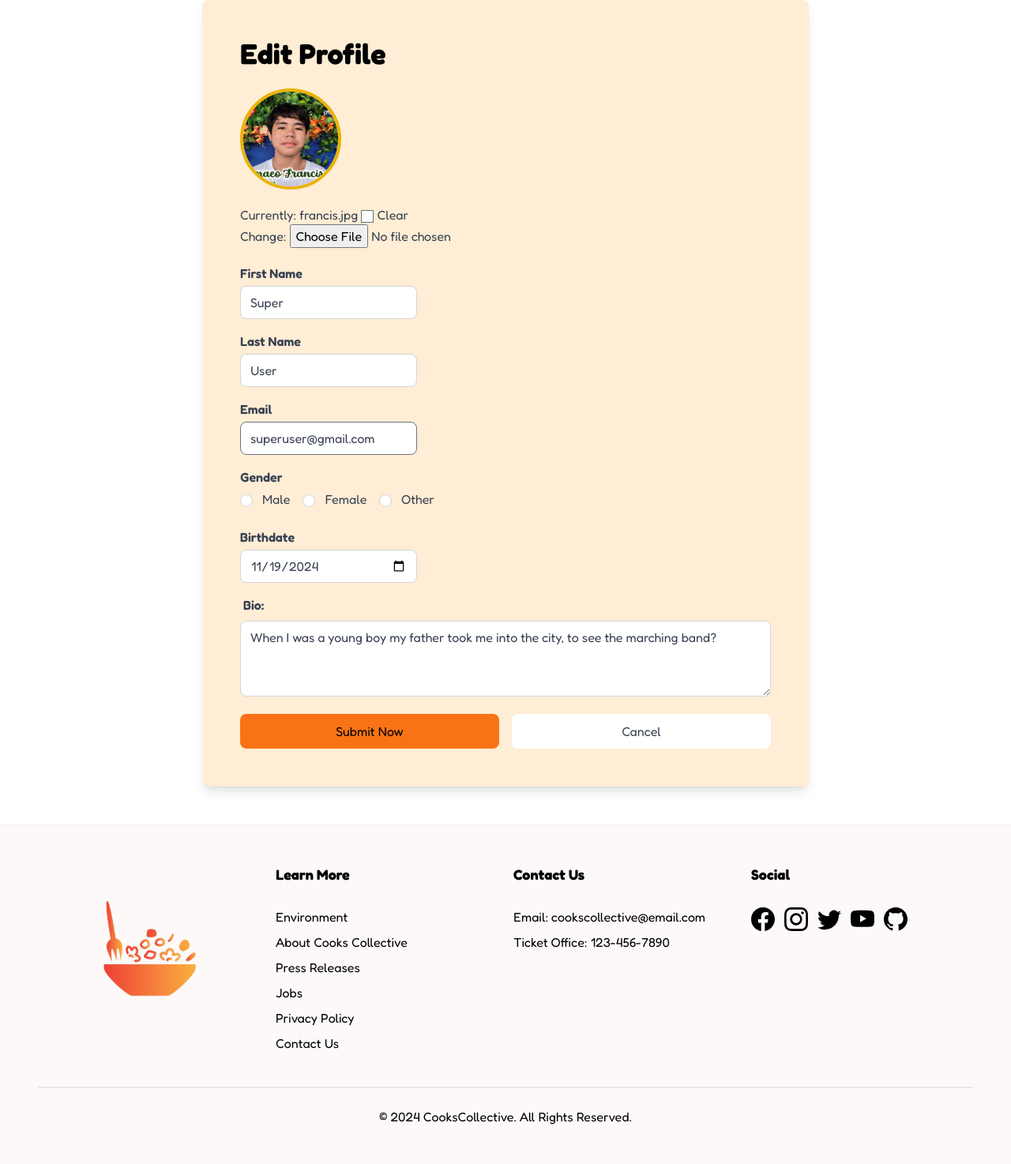
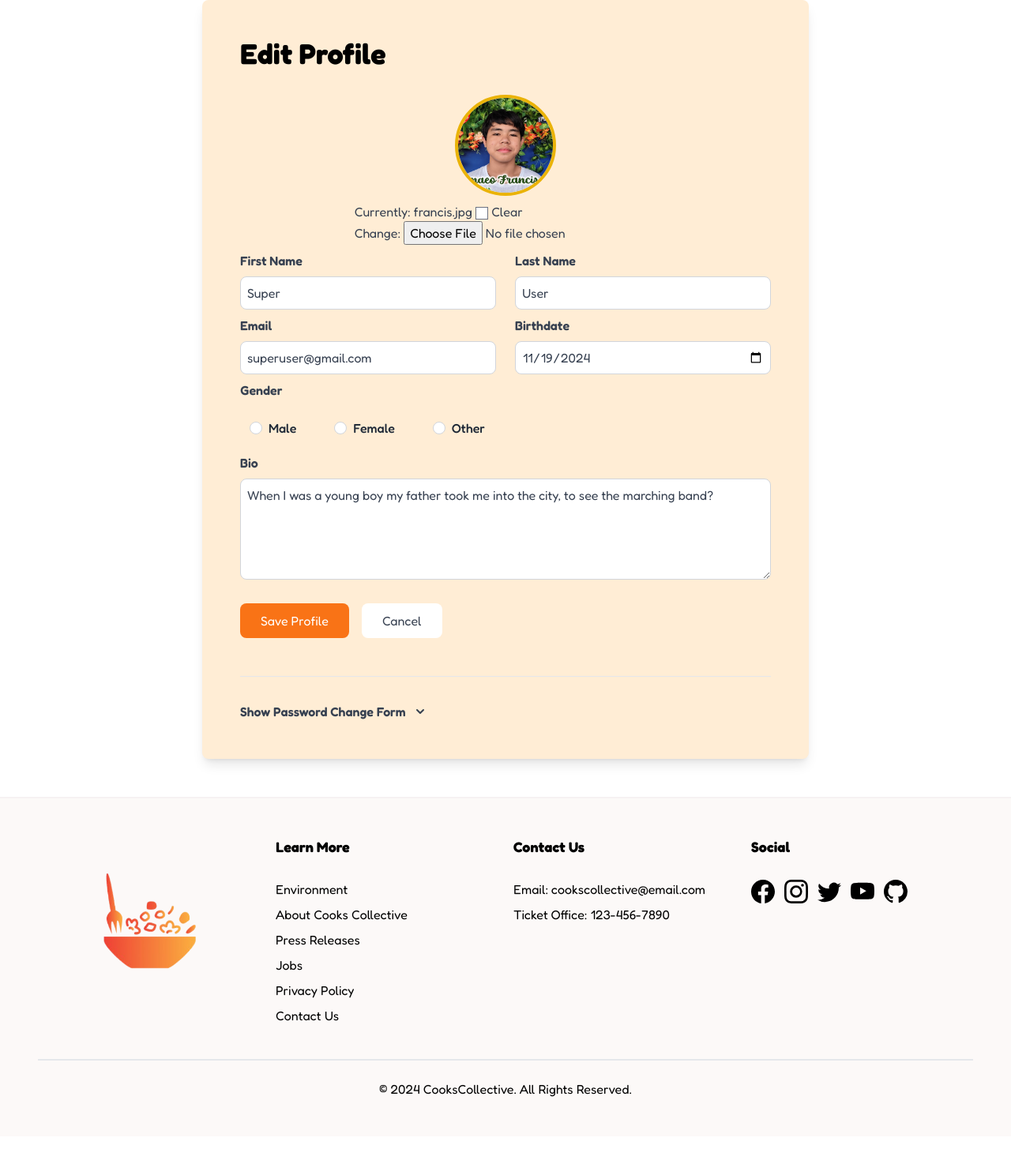
Before and after one commit to valceven/collective-cooks, a Django app: page /auth/profile/5/edit in a window 1280 px wide. Shown: the part 192-1666 px from the top of the page at 79% size. After the commit the page ends 1581 px from the top, so only its background shows below. Run offline with Django 5.2, Linux system fonts and the light colour scheme; a user stored in the database is signed in; data comes from the database, SQL or seed files in the repository; both versions use the stored data as it was after the commit; some libraries are stand-ins or nearby versions.

Commit message:
fixed modal close, added reset password, fixed light bugs

```diff
--- a/CollectiveCooks/CollectiveCooks/settings.py
+++ b/CollectiveCooks/CollectiveCooks/settings.py
@@ -151,8 +151,9 @@ MEDIA_ROOT = os.path.join(BASE_DIR, 'media')
 
 DEFAULT_AUTO_FIELD = 'django.db.models.BigAutoField'
 
+EMAIL_BACKEND = "django.core.mail.backends.smpt.EmailBackend"
 EMAIL_USE_TLS = True
 EMAIL_HOST = 'smtp.gmail.com'
 EMAIL_HOST_USER = 'valmykelcevenbolante@gmail.com'
 EMAIL_HOST_PASSWORD = 'ceven8132'
-EMAIL_PORT = 587
+EMAIL_POST = 587
--- a/CollectiveCooks/Foods/static/css/dist/styles.css
+++ b/CollectiveCooks/Foods/static/css/dist/styles.css
@@ -1046,6 +1042,10 @@ select {
   height: 100vh;
 }
 
+.h-5 {
+  height: 1.25rem;
+}
+
 .max-h-60 {
   max-height: 15rem;
 }
@@ -1120,6 +1120,10 @@ select {
 
 .w-full {
   width: 100%;
+}
+
+.w-5 {
+  width: 1.25rem;
 }
 
 .min-w-24 {
@@ -1147,10 +1151,19 @@ select {
   transform: translate(var(--tw-translate-x), var(--tw-translate-y)) rotate(var(--tw-rotate)) skewX(var(--tw-skew-x)) skewY(var(--tw-skew-y)) scaleX(var(--tw-scale-x)) scaleY(var(--tw-scale-y));
 }
 
+.rotate-180 {
+  --tw-rotate: 180deg;
+  transform: translate(var(--tw-translate-x), var(--tw-translate-y)) rotate(var(--tw-rotate)) skewX(var(--tw-skew-x)) skewY(var(--tw-skew-y)) scaleX(var(--tw-scale-x)) scaleY(var(--tw-scale-y));
+}
+
 .transform {
   transform: translate(var(--tw-translate-x), var(--tw-translate-y)) rotate(var(--tw-rotate)) skewX(var(--tw-skew-x)) skewY(var(--tw-skew-y)) scaleX(var(--tw-scale-x)) scaleY(var(--tw-scale-y));
 }
 
+.cursor-pointer {
+  cursor: pointer;
+}
+
 .list-none {
   list-style-type: none;
 }
@@ -1193,6 +1206,10 @@ select {
 
 .gap-5 {
   gap: 1.25rem;
+}
+
+.gap-6 {
+  gap: 1.5rem;
 }
 
 .space-x-2 > :not([hidden]) ~ :not([hidden]) {
@@ -1237,6 +1254,18 @@ select {
   margin-bottom: calc(1.75rem * var(--tw-space-y-reverse));
 }
 
+.space-y-6 > :not([hidden]) ~ :not([hidden]) {
+  --tw-space-y-reverse: 0;
+  margin-top: calc(1.5rem * calc(1 - var(--tw-space-y-reverse)));
+  margin-bottom: calc(1.5rem * var(--tw-space-y-reverse));
+}
+
+.space-x-6 > :not([hidden]) ~ :not([hidden]) {
+  --tw-space-x-reverse: 0;
+  margin-right: calc(1.5rem * var(--tw-space-x-reverse));
+  margin-left: calc(1.5rem * calc(1 - var(--tw-space-x-reverse)));
+}
+
 .divide-y > :not([hidden]) ~ :not([hidden]) {
   --tw-divide-y-reverse: 0;
   border-top-width: calc(1px * calc(1 - var(--tw-divide-y-reverse)));
@@ -1315,6 +1344,10 @@ select {
   border-top-width: 4px;
 }
 
+.border-t {
+  border-top-width: 1px;
+}
+
 .border-dashed {
   border-style: dashed;
 }
@@ -1498,6 +1541,10 @@ select {
   padding: 2rem;
 }
 
+.p-3 {
+  padding: 0.75rem;
+}
+
 .px-2 {
   padding-left: 0.5rem;
   padding-right: 0.5rem;
@@ -1570,6 +1617,14 @@ select {
   padding-top: 1.5rem;
 }
 
+.pt-4 {
+  padding-top: 1rem;
+}
+
+.pt-8 {
+  padding-top: 2rem;
+}
+
 .text-left {
   text-align: left;
 }
@@ -1712,6 +1767,11 @@ select {
 .text-white {
   --tw-text-opacity: 1;
   color: rgb(255 255 255 / var(--tw-text-opacity));
+}
+
+.text-gray-800 {
+  --tw-text-opacity: 1;
+  color: rgb(31 41 55 / var(--tw-text-opacity));
 }
 
 .underline {
@@ -1771,6 +1831,12 @@ select {
   transition-duration: 150ms;
 }
 
+.transition-colors {
+  transition-property: color, background-color, border-color, text-decoration-color, fill, stroke;
+  transition-timing-function: cubic-bezier(0.4, 0, 0.2, 1);
+  transition-duration: 150ms;
+}
+
 .duration-300 {
   transition-duration: 300ms;
 }
@@ -2185,6 +2286,10 @@ select {
 
   .lg\:grid-cols-4 {
     grid-template-columns: repeat(4, minmax(0, 1fr));
+  }
+
+  .lg\:grid-cols-2 {
+    grid-template-columns: repeat(2, minmax(0, 1fr));
   }
 
   .lg\:flex-row {
--- a/CollectiveCooks/accounts/templates/profile/edit_profile.html
+++ b/CollectiveCooks/accounts/templates/profile/edit_profile.html
@@ -6,122 +6,214 @@
 
 {% block content %}
     <div class="w-[75%] lg:w-[60%] mx-auto p-8 lg:p-12 rounded-lg shadow-lg bg-orange-100">
-        <h1 class="text-left lg:text-4xl text-2xl font-bold mb-6 text-black">Edit Profile</h1>
+        <h1 class="text-left lg:text-4xl text-2xl font-bold mb-8 text-black">Edit Profile</h1>
 
-        <form method="POST" enctype="multipart/form-data">
+        <!-- Profile Edit Form -->
+        <form method="POST" enctype="multipart/form-data" class="space-y-2">
             {% csrf_token %}
-            <div class="mb-4">
+
+            <!-- Avatar Section -->
+            <div class="flex flex-col items-center space-y-2 mb-8">
                 <div class="flex items-center justify-center w-32 h-32 rounded-full overflow-hidden border-4 border-yellow-500">
                     <img src="{{ user.avatar.url }}" alt="Profile Image" class="w-full h-full object-cover">
                 </div>
-                <div class="my-5 text-gray-700">
+                <div class="text-gray-700">
                     {{ form.avatar }}
                 </div>
             </div>
 
-
-            <div class="mb-4">
-                <label for="first_name" class="block text-gray-700 font-semibold">First Name</label>
+            <!-- Name Section -->
+            <div class="grid grid-cols-1 lg:grid-cols-2 gap-6">
+                <div>
+                    <label for="first_name" class="block text-gray-700 font-semibold mb-2">First Name</label>
                     <input
                         type="text"
                         name="first_name"
                         id="first_name"
-                    class="border border-gray-300 rounded-lg mt-1 w-full lg:w-1/3 focus:outline-none focus:ring focus:ring-blue-400 text-gray-700 dark:bg-gray-100"
+                        class="border border-gray-300 rounded-lg p-2 w-full dark:bg-gray-100 focus:outline-none focus:ring focus:ring-blue-400 text-gray-700"
                         value="{{ form.first_name.value }}"
                         required
                     >
                     {% if form.first_name.errors %}
-                    <div class="text-red-500 text-sm">{{ form.first_name.errors }}</div>
+                        <div class="text-red-500 text-sm mt-1">{{ form.first_name.errors }}</div>
                     {% endif %}
                 </div>
 
-            <div class="mb-4">
-                <label for="last_name" class="block text-gray-700 font-semibold">Last Name</label>
+                <div>
+                    <label for="last_name" class="block text-gray-700 font-semibold mb-2">Last Name</label>
                     <input
                         type="text"
                         name="last_name"
                         id="last_name"
-                    class="border border-gray-300 rounded-lg mt-1 w-full lg:w-1/3 dark:bg-gray-100 focus:outline-none focus:ring focus:ring-blue-400 text-gray-700"
+                        class="border border-gray-300 rounded-lg p-2 w-full dark:bg-gray-100 focus:outline-none focus:ring focus:ring-blue-400 text-gray-700"
                         value="{{ form.last_name.value }}"
                         required
                     >
                     {% if form.last_name.errors %}
-                    <div class="text-red-500 text-sm">{{ form.last_name.errors }}</div>
+                        <div class="text-red-500 text-sm mt-1">{{ form.last_name.errors }}</div>
                     {% endif %}
                 </div>
+            </div>
 
-            <div class="mb-4">
-                <label for="email" class="block text-gray-700 font-semibold">Email</label>
+            <!-- Email and Birthdate Section -->
+            <div class="grid grid-cols-1 lg:grid-cols-2 gap-6">
+                <div>
+                    <label for="email" class="block text-gray-700 font-semibold mb-2">Email</label>
                     <input
                         type="email"
                         name="email"
                         id="email"
-                    class="border dark:bg-gray-100 order-gray-300 rounded-lg mt-1 w-full lg:w-1/3 focus:outline-none text-gray-700 focus:ring focus:ring-blue-400"
+                        class="border border-gray-300 rounded-lg p-2 w-full dark:bg-gray-100 focus:outline-none focus:ring focus:ring-blue-400 text-gray-700"
                         value="{{ form.email.value }}"
                         required
                     >
                     {% if form.email.errors %}
-                    <div class="text-red-500 text-sm">{{ form.email.errors }}</div>
+                        <div class="text-red-500 text-sm mt-1">{{ form.email.errors }}</div>
                     {% endif %}
                 </div>
 
-            <div class="mb-6">
-                <label class="block text-gray-700 font-semibold">Gender</label>
-                <div class="flex items-center space-x-4 mt-1">
+                <div>
+                    <label for="id_birthdate" class="block text-gray-700 font-semibold mb-2">Birthdate</label>
+                    <input
+                        type="date"
+                        name="birthdate"
+                        id="id_birthdate"
+                        value="{{ user.birthdate|date:'Y-m-d' }}"
+                        class="border border-gray-300 rounded-lg p-2 w-full dark:bg-gray-100 focus:outline-none focus:ring focus:ring-blue-400 text-gray-700"
+                        required
+                    >
+                </div>
+            </div>
+
+            <!-- Gender Section -->
+            <div class="w-full">
+                <label class="block text-gray-700 font-semibold mb-3">Gender</label>
+                <div class="flex items-center space-x-6">
                     {% for choice in form.gender %}
                         <div class="text-gray-700">
+                            <label
+                                for="{{ choice.id_for_label }}"
+                                class="relative flex items-center cursor-pointer p-3 rounded-lg {% if choice.is_checked %}bg-orange-200 border-2 border-orange-400{% endif %} hover:bg-orange-100 transition-colors"
+                            >
                                 <input
                                     type="radio"
                                     name="gender"
                                     id="{{ choice.id_for_label }}"
                                     value="{{ choice.choice_value }}"
                                     {% if choice.is_checked %}checked{% endif %}
-                                class="border dark:bg-gray-100 border-gray-300 rounded-lg focus:outline-none focus:ring focus:ring-blue-400 text-gray-700"
+                                    class="border dark:bg-gray-100 border-gray-300 rounded-lg focus:outline-none focus:ring focus:ring-blue-400 mr-2"
                                 >
-                            <label for="{{ choice.id_for_label }}" class="ml-2">{{ choice.choice_label }}</label>
+                                <span class="text-gray-800 font-medium">{{ choice.choice_label }}</span>
+                            </label>
                         </div>
                     {% endfor %}
                 </div>
-                {% if form.gender.errors %}
-                    <div class="text-red-500 text-sm">{{ form.gender.errors }}</div>
+            </div>
+
+            <!-- Bio Section -->
+            <div class="w-full">
+                <label for="id_details" class="block text-gray-700 font-semibold mb-2">Bio</label>
+                <textarea
+                    name="details"
+                    id="id_details"
+                    class="border border-gray-300 rounded-lg p-2 w-full dark:bg-gray-100 focus:outline-none focus:ring focus:ring-blue-400 text-gray-700 h-32"
+                    placeholder="Tell us about yourself..."
+                >{{ form.details.value }}</textarea>
+                {% if form.details.errors %}
+                    <div class="text-red-500 text-sm mt-1">{{ form.details.errors }}</div>
                 {% endif %}
             </div>
 
+            <div class="flex space-x-4 pt-4">
+                <button type="submit" name="edit_profile" class="bg-orange-500 text-white border-transparent border-2 hover:border-accent2 py-2 px-6 rounded-lg">Save Profile</button>
+                <a href="{% url 'auth:profile' user.id %}" class="bg-white border-transparent border-2 hover:border-accent1 hover:bg-stone-100 dark:bg-gray-300 text-gray-700 py-2 px-6 rounded-lg text-center">Cancel</a>
+            </div>
+        </form>
 
-            <div class="mb-4">
-                <label for="id_birthdate" class="block text-gray-700 font-semibold">Birthdate</label>
+        <!-- Password Change Section with Toggle -->
+        <div class="mt-12 border-t pt-8">
+            <button
+                onclick="togglePasswordForm()"
+                class="flex items-center space-x-2 text-gray-700 hover:text-gray-900 font-semibold"
+            >
+                <span id="passwordToggleText">Show Password Change Form</span>
+                <svg id="passwordToggleIcon" class="w-5 h-5 transform transition-transform" xmlns="http://www.w3.org/2000/svg" viewBox="0 0 20 20" fill="currentColor">
+                    <path fill-rule="evenodd" d="M5.293 7.293a1 1 0 011.414 0L10 10.586l3.293-3.293a1 1 0 111.414 1.414l-4 4a1 1 0 01-1.414 0l-4-4a1 1 0 010-1.414z" clip-rule="evenodd" />
+                </svg>
+            </button>
+
+            <form method="POST" id="passwordForm" class="hidden mt-6 space-y-6">
+                {% csrf_token %}
+                <div class="space-y-4">
+                    <div>
+                        <label for="old_password" class="block text-gray-700 font-semibold mb-2">Current Password</label>
                         <input
-                    type="date"
-                    name="birthdate"
-                    id="id_birthdate"
-                    value="{{ user.birthdate|date:'Y-m-d' }}"
-                    class="border dark:bg-gray-100 border-gray-300 rounded-lg mt-1 w-full lg:w-1/3 focus:outline-none text-gray-700 focus:ring focus:ring-blue-400"
+                            type="password"
+                            name="old_password"
+                            id="old_password"
+                            class="border border-gray-300 rounded-lg p-2 w-full lg:w-1/2 dark:bg-gray-100 focus:outline-none focus:ring focus:ring-blue-400 text-gray-700"
                             required
                         >
-                {% if form.birthdate.errors %}
-                    <div class="text-red-500 text-sm">{{ form.birthdate.errors }}</div>
+                        {% if password_form.old_password.errors %}
+                            <div class="text-red-500 text-sm mt-1">{{ password_form.old_password.errors }}</div>
                         {% endif %}
                     </div>
 
-            <div class="form-group mb-4">
-                <label for="id_details" class="text-gray-700 block font-semibold ml-1 mb-1">Bio:</label>
                     <div>
-                    <textarea
-                        name="details"
-                        id="id_details"
-                        class="border border-gray-300 rounded-lg mt-1 w-full dark:bg-gray-100 focus:outline-none focus:ring text-gray-700 focus:ring-blue-400 h-24"
-                        placeholder="Enter your bio here..."
-                    >{{ form.details.value }}</textarea>
-                    {% if form.details.errors %}
-                        <div class="text-red-500 text-sm">{{ form.details.errors }}</div>
+                        <label for="new_password1" class="block text-gray-700 font-semibold mb-2">New Password</label>
+                        <input
+                            type="password"
+                            name="new_password1"
+                            id="new_password1"
+                            class="border border-gray-300 rounded-lg p-2 w-full lg:w-1/2 dark:bg-gray-100 focus:outline-none focus:ring focus:ring-blue-400 text-gray-700"
+                            required
+                        >
+                        {% if password_form.new_password1.errors %}
+                            <div class="text-red-500 text-sm mt-1">{{ password_form.new_password1.errors }}</div>
+                        {% endif %}
+                    </div>
+
+                    <div>
+                        <label for="new_password2" class="block text-gray-700 font-semibold mb-2">Confirm New Password</label>
+                        <input
+                            type="password"
+                            name="new_password2"
+                            id="new_password2"
+                            class="border border-gray-300 rounded-lg p-2 w-full lg:w-1/2 dark:bg-gray-100 focus:outline-none focus:ring focus:ring-blue-400 text-gray-700"
+                            required
+                        >
+                        {% if password_form.new_password2.errors %}
+                            <div class="text-red-500 text-sm mt-1">{{ password_form.new_password2.errors }}</div>
                         {% endif %}
                     </div>
                 </div>
 
-            <div class="flex space-x-4 mt-4">
-                <button type="submit" class="bg-orange-500 border-transparent border-2 hover:border-accent2 text-black py-2 px-4 rounded-lg flex-1">Submit Now</button>
-                <a href="{% url 'auth:profile' user.id %}" class="bg-white border-transparent border-2 hover:border-accent1 hover:bg-stone-100 dark:bg-gray-300 text-gray-700 py-2 px-4 rounded-lg flex-1 text-center">Cancel</a>
+                <div class="pt-4">
+                    <button type="submit" name="change_password" class="bg-accent2 text-white border-transparent border-2 hover:border-accent1 py-2 px-6 rounded-lg">Update Password</button>
                 </div>
             </form>
         </div>
+    </div>
+
+    <script>
+        function togglePasswordForm() {
+            const form = document.getElementById('passwordForm');
+            const text = document.getElementById('passwordToggleText');
+            const icon = document.getElementById('passwordToggleIcon');
+
+            form.classList.toggle('hidden');
+            icon.classList.toggle('rotate-180');
+
+            if (form.classList.contains('hidden')) {
+                text.textContent = 'Show Password Change Form';
+            } else {
+                text.textContent = 'Hide Password Change Form';
+            }
+        }
+        {% if password_form.errors %}
+            document.getElementById('passwordForm').classList.remove('hidden');
+            document.getElementById('passwordToggleText').textContent = 'Hide Password Change Form';
+            document.getElementById('passwordToggleIcon').classList.add('rotate-180');
+        {% endif %}
+    </script>
 {% endblock %}
--- a/CollectiveCooks/accounts/views.py
+++ b/CollectiveCooks/accounts/views.py
@@ -1,13 +1,15 @@
 from django.shortcuts import render, redirect, get_object_or_404
-from django.http import HttpResponse
+from django.http import HttpResponseRedirect
 from .forms import LogInForm, RegistrationForm, EditProfileForm
 from django.contrib.auth import authenticate, login, logout
+from django.contrib.auth import update_session_auth_hash
 from django.contrib import messages
 from django.contrib.auth.decorators import login_required
 from favorites.models import Favorite
 from recipe.models import Recipe
 from .models import User, Follow
-from django.db.models import Q
+from django.contrib.auth.forms import PasswordChangeForm
+
 
 # Create your views here.
 def login_view(request):
@@ -95,18 +97,35 @@ def edit_profile(request, user_id):
         messages.error(request, "You are not allowed to edit this profile.")
         return redirect('auth:profile', user_id=request.user.id)
 
+    form = EditProfileForm(instance=user)
+    password_form = PasswordChangeForm(user)
+
     if request.method == 'POST':
-        form = EditProfileForm(request.POST, request.FILES, instance=user)
-        if form.is_valid():
-            form.save()
-            messages.success(request, 'Your profile has been updated!')
-            return redirect('auth:profile', user_id=user_id)
-        else:
-            messages.error(request, 'Please correct the error below.')
-    else:
-        form = EditProfileForm(instance=user)
+        if 'edit_profile' in request.POST:
+            form = EditProfileForm(request.POST, request.FILES, instance=user)
+            if form.is_valid():
+                form.save()
+                messages.success(request, 'Your profile has been updated!')
+                return redirect('auth:profile', user_id=user_id)
+            else:
+                messages.error(request, 'Please correct the errors in your profile.')
+                password_form = PasswordChangeForm(user)  # Reset password form
 
-    return render(request, 'profile/edit_profile.html', {'form': form})
+        elif 'change_password' in request.POST:
+            password_form = PasswordChangeForm(user, request.POST)
+            if password_form.is_valid():
+                password_form.save()
+                update_session_auth_hash(request, password_form.user)
+                messages.success(request, 'Your password has been updated!')
+                return redirect('auth:profile', user_id=user_id)
+            else:
+                messages.error(request, 'Please correct the errors in your password.')
+                form = EditProfileForm(instance=user)
+
+    return render(request, 'profile/edit_profile.html', {
+        'form': form,
+        'password_form': password_form
+    })
 
 @login_required(login_url="auth/login")
 def follow_user(request, user_id ):
@@ -119,7 +138,7 @@ def follow_user(request, user_id ):
             if not created:
                 follow.delete()
 
-    return redirect('auth:profile', user_id=user_id)
+    return HttpResponseRedirect(request.META.get('HTTP_REFERER', '/'))
 
 
 @login_required(login_url="auth/login")
```
Also changed, not shown: other parts of CollectiveCooks/Foods/static/css/dist/styles.css (+45 -4 lines), CollectiveCooks/accounts/templates/profile/profile.html (+29 -11 lines), CollectiveCooks/db.sqlite3, 1 other file. Lines whose indentation alone changed are shown as unchanged.
